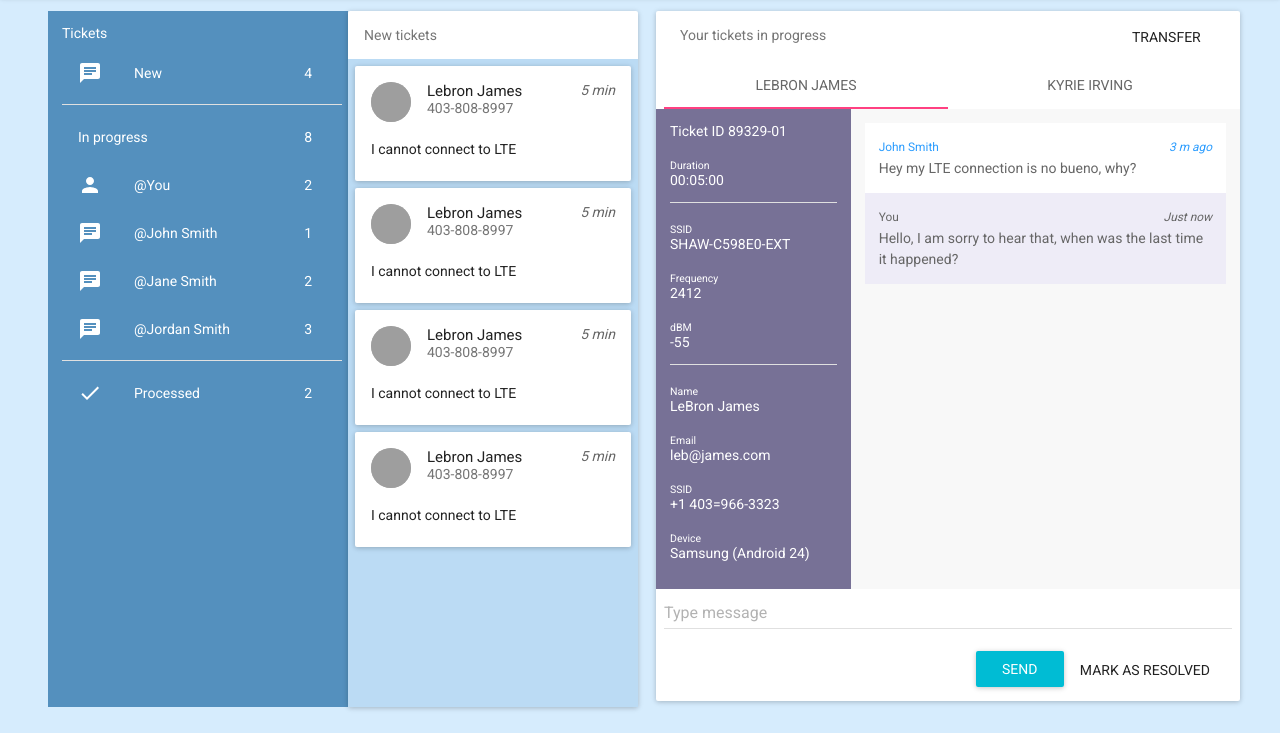
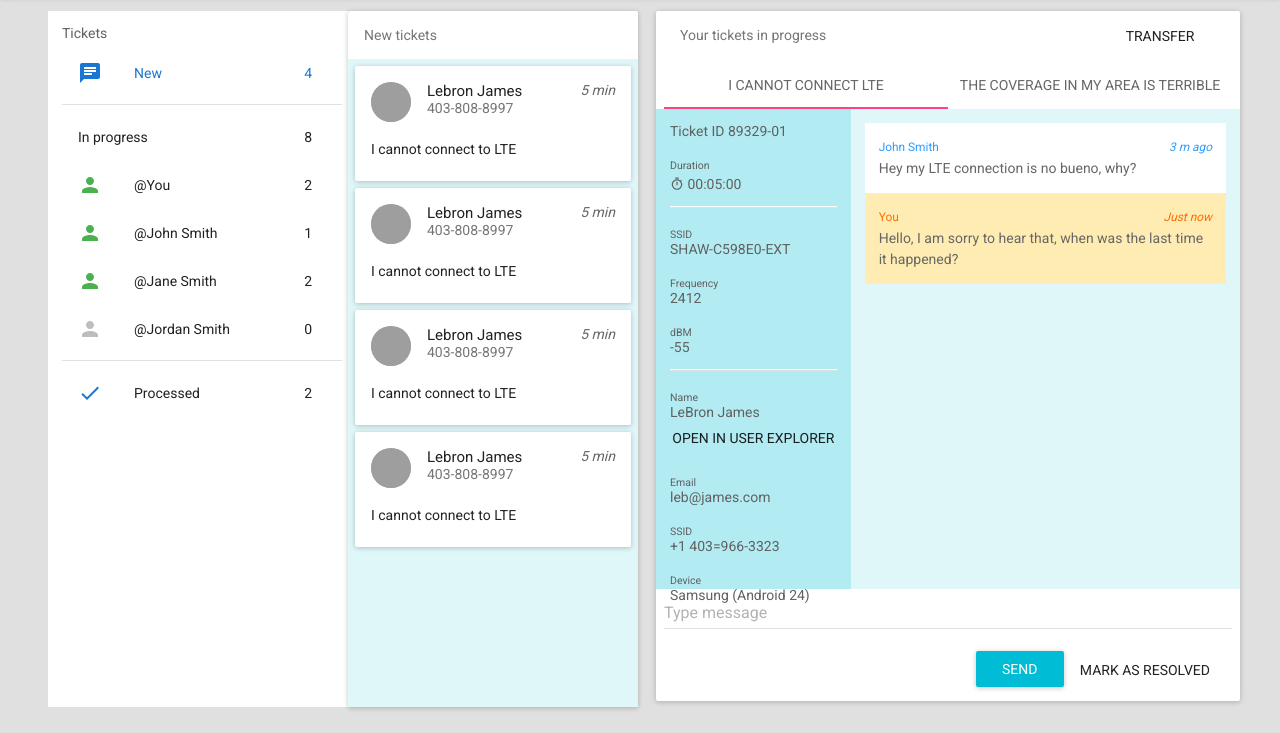
Before and after one commit to BerumenDesign/tt-webapp, a React app: page / in a window 1280 px wide. Shown: the part 67-800 px from the top of the page. Built offline with nearby package versions, Linux system fonts and the light colour scheme; grey boxes are pictures that could not be loaded.

Commit message:
Add files via upload

```diff
--- a/src/components/tView.js
+++ b/src/components/tView.js
@@ -13,12 +13,14 @@ import MenuItem from 'material-ui/MenuItem'
 import IconButton from 'material-ui/IconButton';
 import Chat from 'material-ui/svg-icons/communication/chat';
 import Feedback from 'material-ui/svg-icons/communication/chat';
-import ExitToApp from 'material-ui/svg-icons/communication/chat';
+import ExitToApp from 'material-ui/svg-icons/action/exit-to-app';
 import Person from 'material-ui/svg-icons/social/person';
 import Done from 'material-ui/svg-icons/action/done';
+import Timer from 'material-ui/svg-icons/image/timer';
 import TtCard from './tCard';
 import SvgCustomIcon from './tIcon';
-import {white} from 'material-ui/styles/colors';
+import {white, blue900, blue700, blue400, blue200, blue50, indigo500, indigo200, amber100, green500, grey900, grey700, grey500, grey400, grey200, cyan100, cyan50, orangeA700
+} from 'material-ui/styles/colors';
 
 const wrapper = {
   display: 'flex',
@@ -27,7 +29,7 @@ const wrapper = {
 };
 
 const appBarStyle = {
-  backgroundColor: '#00345C',
+  backgroundColor: grey900,
   marginBottom: '1em'
 };
 
@@ -44,8 +46,8 @@ const listLabel = {
 const listOfTickets = {
   padding: '1em',
   display: 'block',
-  background: '#5490BE',
-  color: 'white',
+  background: white,
+  color: grey700,
   borderRadius: 0,
   height: '87vh'
 };
@@ -58,16 +60,29 @@ const ticketCardList = {
   overflowY: 'auto',
   overflowX: 'hidden',
   height: '81vh',
-  background: '#BBDBF4'
+  background: cyan50,
 };
 const ticketInfoPanel = {
   padding: '1em',
   height: '60vh',
-  backgroundColor: '#777196',
-  color: 'white'
+  backgroundColor: cyan100,
+  color: grey700
+};
+const chatDivider = {
+  color: white,
+  borderTop: '1px solid white',
+  marginTop: '1em',
+};
+const Active = {
+  color: blue700
 };
 const whiteIcon = {
-  color: 'white'
+  color: white
+};
+const ListIcon = {
+  color: grey700,
+  width: '1em',
+  marginBottom: '-.5em'
 };
 const tabStyle = {
   backgroundColor: 'white',
@@ -77,7 +92,7 @@ const tabStyle = {
 const ticketChat = {
   padding: '1em',
   height: '60vh',
-  backgroundColor: '#F8F8F8',
+  backgroundColor: cyan50,
   lineHeight: '1.5em',
   color: '#666',
 };
@@ -88,11 +103,11 @@ const buttonsChat = {
 };
 const repChat = {
   padding: '1em',
-  background: '#EEECF7',
+  background: amber100,
 };
 const titleChat = {
   fontSize:'.85em',
-  color: '#666',
+  color: orangeA700,
 };
 const timeStampChat = {
   position: 'relative',
@@ -112,7 +127,6 @@ const custTitleChat = {
 const TtView = () => (<div>
         {/* App Bar */}
   <AppBar title="Trouble Ticket" style={appBarStyle}
-    iconElementLeft={<IconButton><SvgCustomIcon/></IconButton>}
     iconElementRight={<IconButton><ExitToApp style={whiteIcon}/></IconButton>}/>
 
   <Grid style={wrapper}>
@@ -121,15 +135,15 @@ const TtView = () => (<div>
       <Col xs={3} style={listOfTickets}>
         Tickets
         <Menu>
-          <MenuItem primaryText="New" secondaryText="4" leftIcon={<Feedback color={white} />} style={whiteIcon} />
+          <MenuItem primaryText="New" secondaryText="4" leftIcon={<Feedback color={blue700} />} style={Active} />
                     <Divider/>
-          <MenuItem primaryText="In progress" secondaryText="8" style={whiteIcon} />
-          <MenuItem primaryText="@You" secondaryText="2" leftIcon={<Person color={white} />} style={whiteIcon}/>
-          <MenuItem primaryText="@John Smith" secondaryText="1" leftIcon={<Chat color={white} />} style={whiteIcon}/>
-          <MenuItem primaryText="@Jane Smith" secondaryText="2" leftIcon={<Chat color={white} />} style={whiteIcon}/>
-          <MenuItem primaryText="@Jordan Smith" secondaryText="3" leftIcon={<Chat color={white} />} style={whiteIcon}/>
+          <MenuItem primaryText="In progress" secondaryText="8" />
+          <MenuItem primaryText="@You" secondaryText="2" leftIcon={<Person color={green500} />} />
+          <MenuItem primaryText="@John Smith" secondaryText="1" leftIcon={<Person color={green500} />} />
+          <MenuItem primaryText="@Jane Smith" secondaryText="2" leftIcon={<Person color={green500} />} />
+          <MenuItem primaryText="@Jordan Smith" secondaryText="0" leftIcon={<Person color={grey400} />} />
           <Divider/>
-          <MenuItem primaryText="Processed" secondaryText="2" leftIcon={<Done color={white} />} style={whiteIcon}/>
+          <MenuItem primaryText="Processed" secondaryText="2" leftIcon={<Done color={blue700} />}/>
         </Menu>
       </Col>
 
@@ -159,7 +173,7 @@ const TtView = () => (<div>
                   display: 'flex'
                 }}>
                 <Subheader inset={false}>Your tickets in progress</Subheader>
-                <FlatButton style={trasnButton} label="Transfer"/>
+                <FlatButton style={trasnButton}> TRANSFER</FlatButton>
               </Col>
             </Row>
             {/* Header of in progess ticket */}
@@ -167,26 +181,23 @@ const TtView = () => (<div>
             <Row>
               <Col xs={12}>
                 <Tabs>
-                  <Tab label="LeBron James" style={tabStyle} inkBarStyle={{background: 'blue'}}>
+                  <Tab label="I cannot connect LTE" style={tabStyle}>
                     <Row>
                       <Col xs={4} style={ticketInfoPanel}>
                         Ticket ID 89329-01
                         <span style={listLabel}>Duration</span>
-                        00:05:00
-                        <Divider style={{
-                            marginTop: '1em'
-                          }}/>
+                        <Timer style={ListIcon}/> 00:05:00
+                        <Divider style={chatDivider}/>
                         <span style={listLabel}>SSID</span>
                         SHAW-C598E0-EXT
                         <span style={listLabel}>Frequency</span>
                         2412
                         <span style={listLabel}>dBM</span>
                         -55
-                        <Divider style={{
-                            marginTop: '1em'
-                          }}/>
+                        <Divider style={chatDivider}/>
                         <span style={listLabel}>Name</span>
                         LeBron James
+                        <FlatButton fullWidth={true}>OPEN IN USER EXPLORER</FlatButton>
                         <span style={listLabel}>Email</span>
                         leb@james.com
                         <span style={listLabel}>SSID</span>
@@ -209,7 +220,7 @@ const TtView = () => (<div>
                       </Col>
                     </Row>
                   </Tab>
-                  <Tab label="Kyrie Irving" style={tabStyle}>
+                  <Tab label="The coverage in my area is terrible" style={tabStyle} >
                     <div>
                       <p>
                         This is another in progress conversation.
--- a/src/index.css
+++ b/src/index.css
@@ -3,7 +3,7 @@ body, html {
     font-size: 14px;
     margin: 0;
     padding: 0;
-    background: #D6ECFD;
+    background: #e0e0e0;
     color: #666 !important;
 }
 span[role=menuitem] {
```
